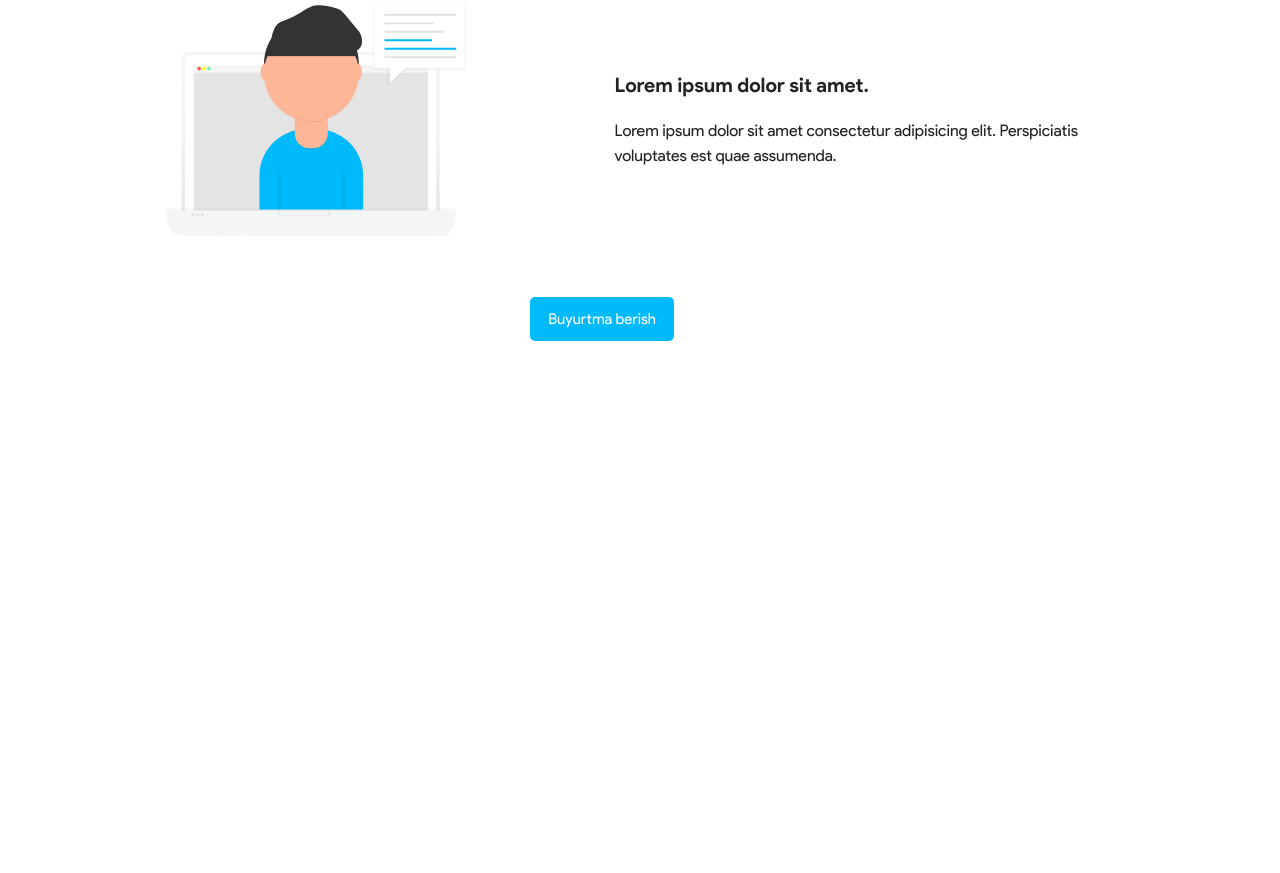
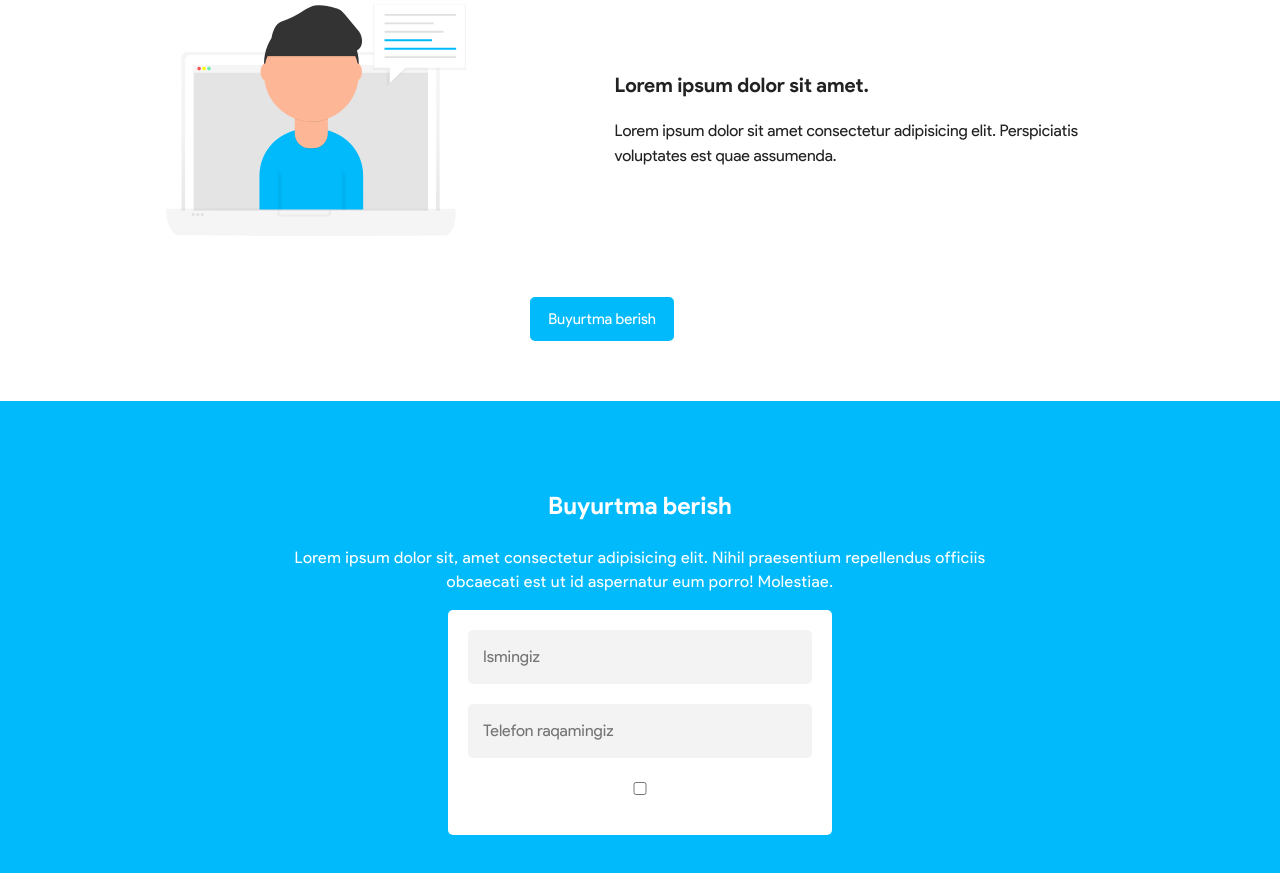
Before and after one commit to malikabakhtiyorova/exam, a plain HTML site: page index.html in a window 1280 px wide. Shown: the part 2859-3732 px from the top of the page. Before the commit the page ends 3260 px from the top, so only its background shows below. Drawn offline with Linux system fonts and the light colour scheme.

Commit message:
Add main-section

```diff
--- a/css/styles.css
+++ b/css/styles.css
@@ -392,5 +392,31 @@ main {
 
 /* BUYURTMA */
 .buyurtma-section {
-  background-color:  #00BAFC;;
+  background-color:  #00BAFC;
+  color: #fff;
+  padding: 65px 0;
 }
+
+.buyurtma-section h3 {
+  color: #fff;
+}
+
+.form {
+  margin: 30px 0;
+  padding: 20px;
+  background-color: #fff;
+  width: 384px;
+  border-radius: 5px;
+  margin: 0 auto;
+}
+
+.form input {
+  width: 100%;
+  background: #F3F3F3;
+  border-radius: 5px;
+  font-size: 16px;
+  line-height: 150%;
+  border: none;
+  margin-bottom: 20px;
+  padding: 15px;
+}
--- a/index.html
+++ b/index.html
@@ -153,9 +153,24 @@
 
   <section class="buyurtma-section">
     <div class="container">
+      <div class="services-top">
+        <h3>Buyurtma berish</h3>
+        <p>Lorem ipsum dolor sit, amet consectetur adipisicing elit. Nihil praesentium repellendus officiis obcaecati est ut id aspernatur eum porro! Molestiae.</p>
 
+        <div class="form">
+          <form action="#">
+            <input type="text" placeholder="Ismingiz">
+            <input type="text" placeholder="Telefon raqamingiz">
+            <input type="checkbox" placeholder="Xizmat turi">
+          </form>
+        </div>
+      </div>
     </div>
   </section>
+
+  <footer>
+
+  </footer>
 
 
 </body>
```
